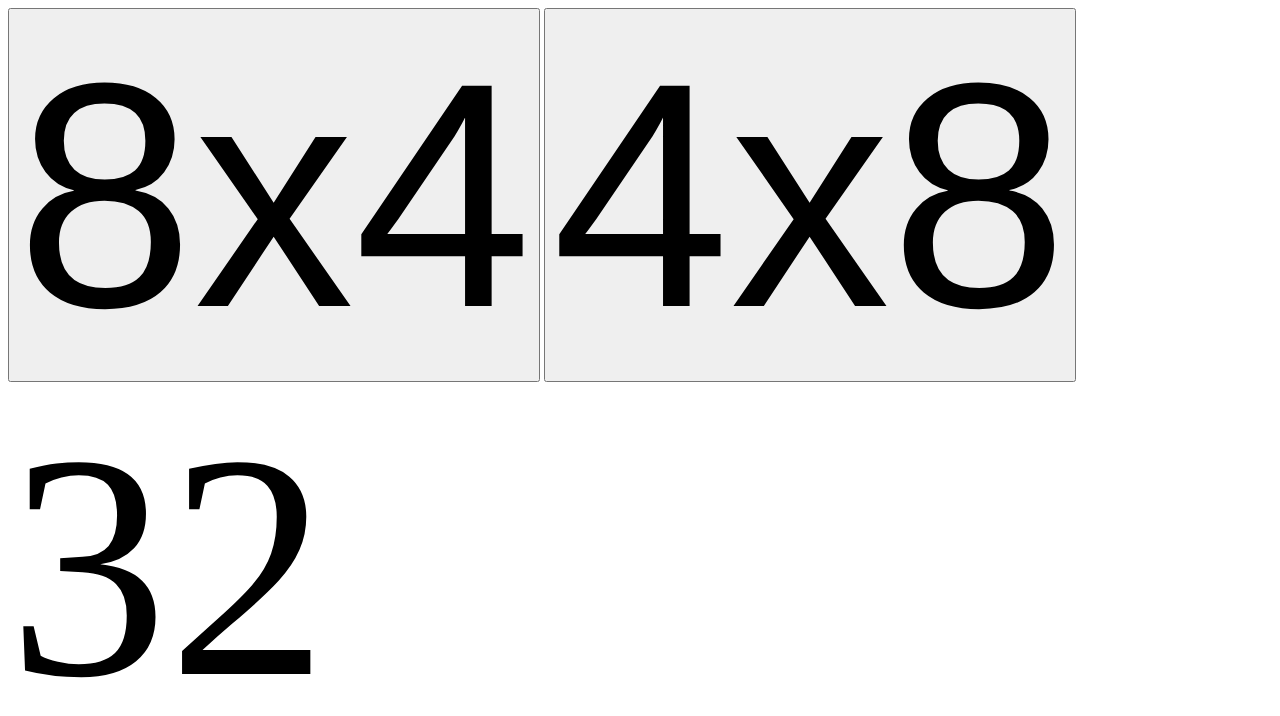
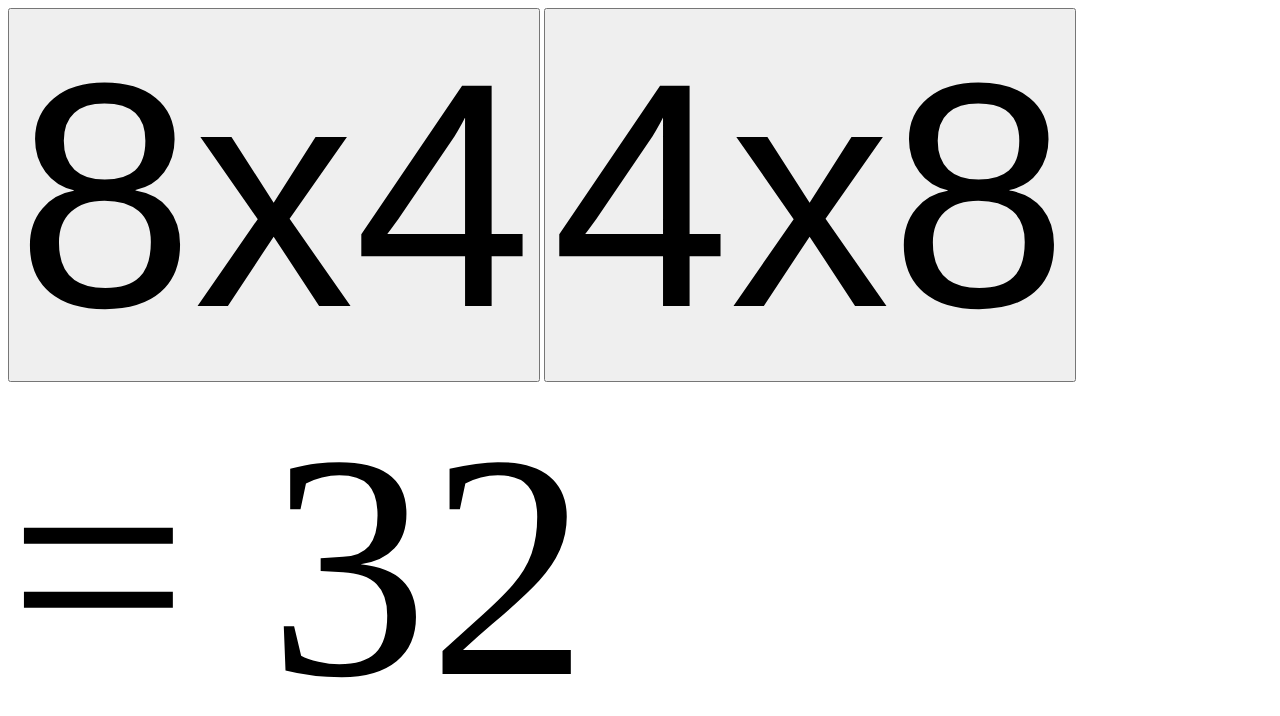
Before and after one commit to MasterGordon/8x4or4x8, a plain HTML site: page index.html in a window 1280 px wide. Both pictures are taken after a click on the button "8x4". Drawn offline with nearby package versions, Linux system fonts and the light colour scheme.

Commit message:
Update index.html

```diff
--- a/index.html
+++ b/index.html
@@ -14,11 +14,12 @@
 <body>
 <button>8x4</button>
 <button>4x8</button>
+<br>
 <span></span>
 <script>
 $("button").click(function() {
   $("span").empty()
-  $("span").append("32")
+  $("span").append("= 32")
 })
 </script>
 <body>
```
